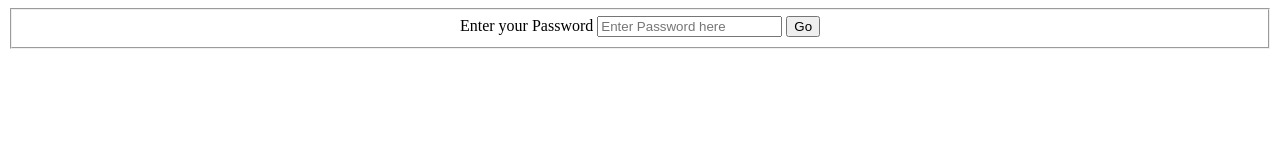
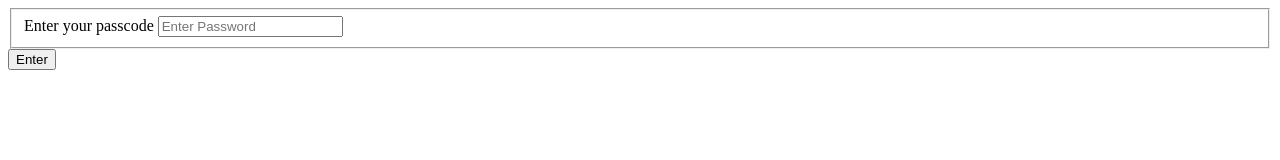
Before and after one commit to wareocraftnolin/video.mediastation.com, a plain HTML site: page doc.html in a window 1280 px wide. Drawn offline with Linux system fonts and the light colour scheme.

Commit message:
Update doc.html

```diff
--- a/doc.html
+++ b/doc.html
@@ -5,27 +5,21 @@
 <meta name="viewport" content="width=device-width, initial-scale=1.0">
 </head>
 <body>
-<form class="hero-form">
+<script type="text/javascript">
+     function onSubmit() {
+          if (document.getElementById('password').value == '12345678') {window.location.href = 'http://google.co.in'; }else{ alert('Please check your passcode and try again');}
+     }
+</script>
+
 <fieldset>
-<div class="row-fluid">
-<center>
-<label>Enter your Password</label>
-<input type="password" name="password" maxlength="14" class="span7" id="password" placeholder="Enter Password here" required/>
-<button class="btn btn-info btn-large span5" id="joe_btn" input type="submit" value="Submit" onclick="functionpass()">Go</button>
-</center>
-</div>
+<form class="hero-form" action="#">
+          <div class="row-fluid">
+                  <label>Enter your passcode</label>
+                  <input type="password" name="password" maxlength="8" class="span7" id="password" placeholder="Enter Password" required/>
+
+          </div>
+</form>
 </fieldset>
-</form>
-<script>
-  functionpass(){
-  if (document.getElementById('password').value == 'brokensberg'){
-      location.href = 'https://drive.google.com/drive/folders/1B3W_jyHTVPAgXB2liCN4QrAOBEPqpvi7';
-    }else{
-      alert('Please check your passcode and try again');
-    }
-   }
-  }
-  alert("for developers only user have no access to this way")
-</script>
+<button class="btn btn-info btn-large span5" id="joe_btn" onclick="onSubmit()">Enter</button>
 </body>
 </html>
```
